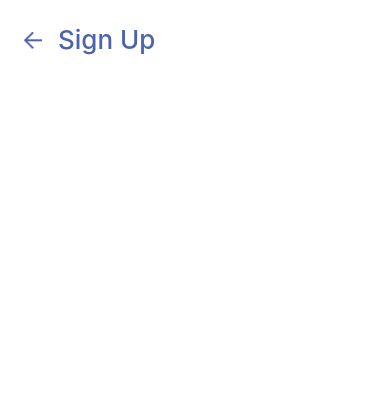
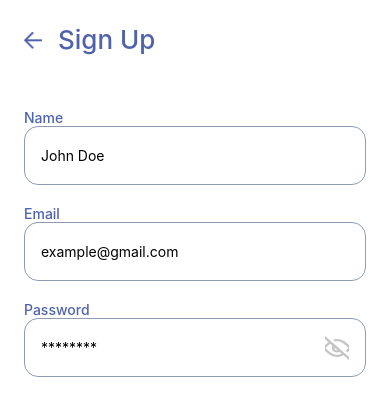
Before and after one commit to ViktorLumiste/MobileAppExample, a React Native app: screen / in a window 390 px wide. Shown: the top 416 px of the page. Built offline with nearby package versions, Linux system fonts and the light colour scheme.

Commit message:
Input Komponent

```diff
--- a/src/components/AuthHeader/styles.js
+++ b/src/components/AuthHeader/styles.js
@@ -5,7 +5,8 @@
 export const styles = StyleSheet.create({
     container: {
         flexDirection: 'row',
-        alignItems: 'center'
+        alignItems: 'center',
+        marginBottom: 54
     },
     image: {
         width:18,
--- /dev/null
+++ b/src/components/Input/index.js
@@ -0,0 +1,31 @@
+import React, { useState } from "react";;
+import { TextInput, View,Pressable, Text, Image } from "react-native";
+import { styles } from "./styles"
+
+const Input = ({label, placeholder, isPassword}) => {
+    const [isPasswordVisible, setIsPasswordVisible] = useState(false)
+
+    const onEyePress = () => {
+            setIsPasswordVisible(!isPasswordVisible)
+    }
+
+
+
+    return (
+        <View style={styles.container}>
+            <Text style={styles.label}>{label}</Text>
+            <View style={styles.inputContainer}>
+                <TextInput secureTextEntry={isPassword && !isPasswordVisible} placeholder={placeholder} style={styles.input} />
+                {
+                    isPassword ? (
+                <Pressable hitSlop={20} onPress={onEyePress}>
+                    <Image style={styles.eye} source={isPasswordVisible ? require('../../assets/eye.png') : require("../../assets/eye_closed.png")} />
+                </Pressable>
+                ):null
+                }
+            </View>
+        </View>
+    )
+}
+
+export default Input
--- /dev/null
+++ b/src/components/Input/styles.js
@@ -0,0 +1,31 @@
+import { StyleSheet } from "react-native";
+
+import { colors } from "../../utils/colors";
+
+export const styles = StyleSheet.create({
+    container:{
+        marginBottom: 20
+    },
+    inputContainer:{
+        borderWidth: 1,
+        borderColor: colors.gray,
+        borderRadius: 14,
+        flexDirection: 'row',
+        alignItems: 'center'
+    },
+    input:{
+        paddingHorizontal: 16,
+        paddingVertical: 20,
+        flex:1
+    },
+    label:{
+        marginbottom: 8,
+        color: colors.blue,
+        fontWeight:'500'
+    },
+    eye:{
+        width: 24,
+        height:24,
+        marginHorizontal: 16
+    }
+})
--- a/src/screens/auth/SignUp/index.js
+++ b/src/screens/auth/SignUp/index.js
@@ -1,12 +1,16 @@
 import React from "react";
 import { View } from "react-native"
 import AuthHeader from "../../../components/AuthHeader";
+import Input from "../../../components/Input";
 import { styles } from "./styles"
 
 const SignUp = () => {
     return(
         <View style={styles.container}>
             <AuthHeader title="Sign Up"/>
+            <Input label="Name" placeholder={"John Doe"}/>
+            <Input label="Email" placeholder={"example@gmail.com"}/>
+            <Input isPassword label="Password" placeholder={"********"}/>
         </View>
     )
 }
--- a/src/utils/colors.js
+++ b/src/utils/colors.js
@@ -2,5 +2,6 @@
     blue: "#4F63AC",
     white: "#FFFFFF",
     orange: "#FCA34D",
-    black: "#000000"
+    black: "#000000",
+    gray: "#8D9BB5"
 }
```
Also changed, not shown: src/assets/eye.png (added), src/assets/eye_closed.png (added).
